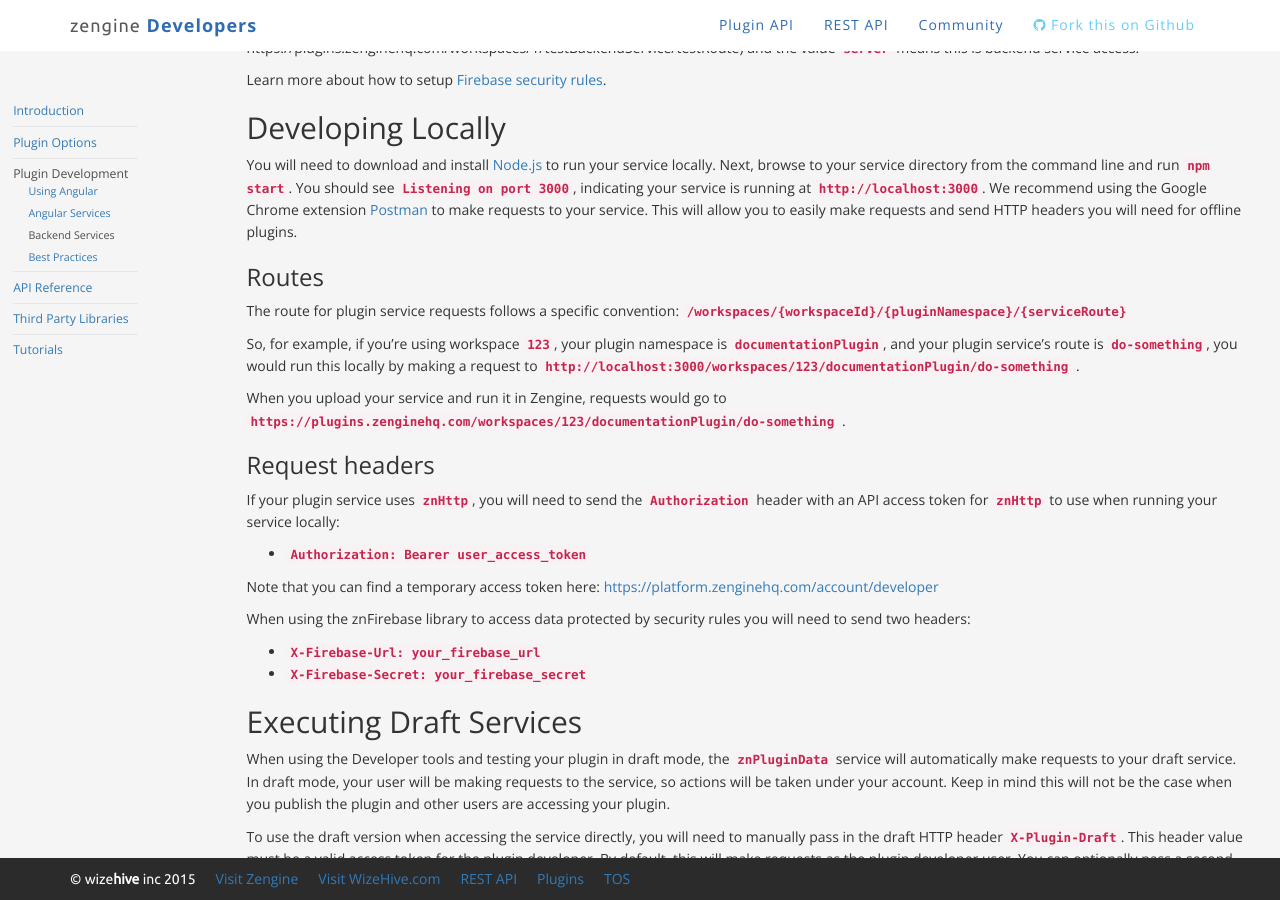
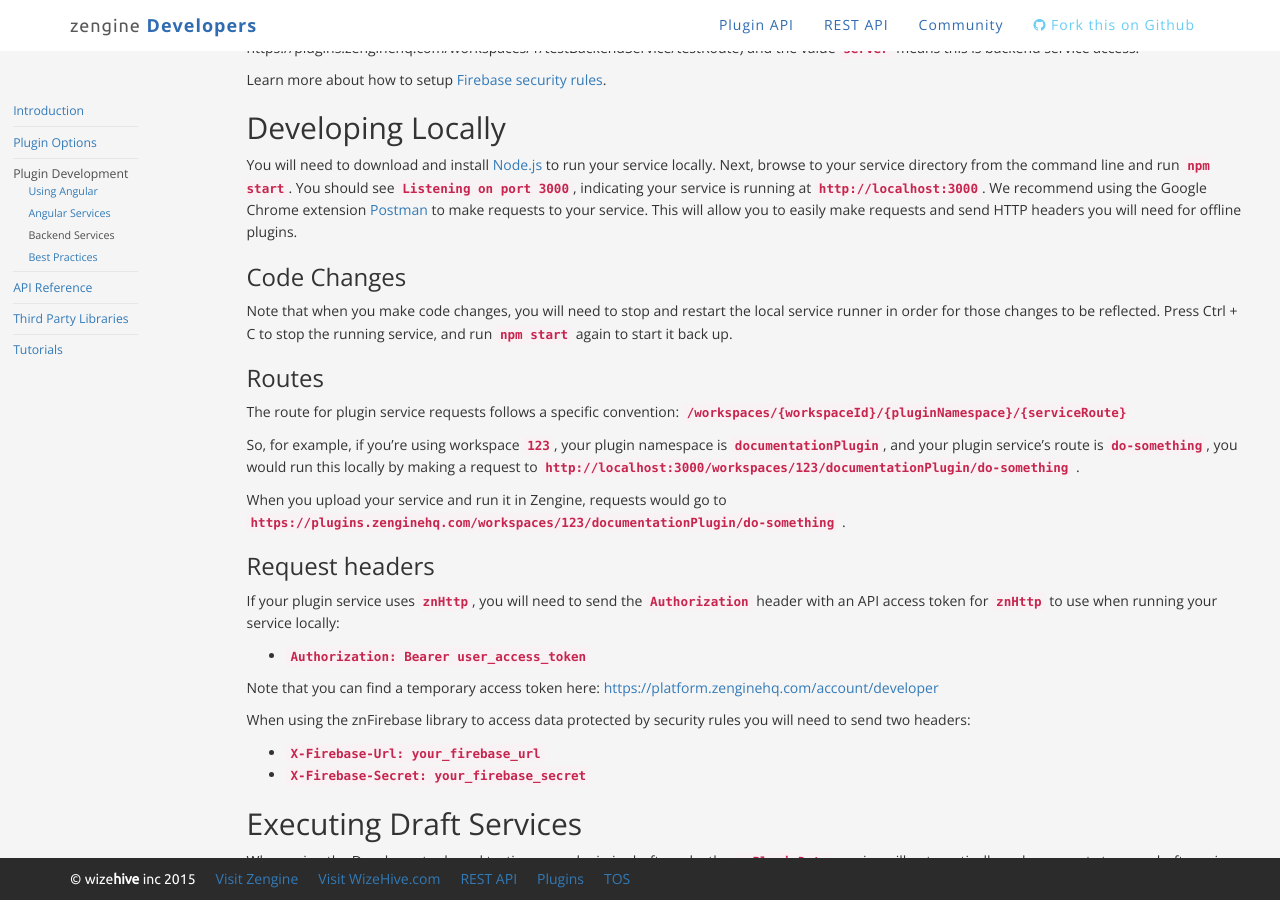
Before and after one commit to ZengineHQ/developers, a Jekyll site: the page built from plugins/development/services.md, in a window 1280 px wide and 900 px high, scrolled down 2540 px. Built offline with Jekyll 4.4.1, drawn with Linux system fonts in a browser that asks for light colours; nearby versions of some CDN libraries; our own code applies the rules of GitHub Pages for plain Markdown files.

Commit message:
Add note about restarting local service to reflect code change

```diff
--- a/plugins/development/services.md
+++ b/plugins/development/services.md
@@ -188,6 +188,10 @@ Learn more about how to setup [Firebase security rules]({{site.baseurl}}/plugins
 
 You will need to download and install [Node.js](https://nodejs.org/){:target="_blank"} to run your service locally. Next, browse to your service directory from the command line and run `npm start`. You should see `Listening on port 3000`, indicating your service is running at `http://localhost:3000`. We recommend using the Google Chrome extension [Postman](https://chrome.google.com/webstore/detail/postman/fhbjgbiflinjbdggehcddcbncdddomop){:target="_blank"} to make requests to your service. This will allow you to easily make requests and send HTTP headers you will need for offline plugins.
 
+### Code Changes
+
+Note that when you make code changes, you will need to stop and restart the local service runner in order for those changes to be reflected. Press Ctrl + C to stop the running service, and run `npm start` again to start it back up.
+
 ### Routes
 
 The route for plugin service requests follows a specific convention: `/workspaces/{workspaceId}/{pluginNamespace}/{serviceRoute}`
```
